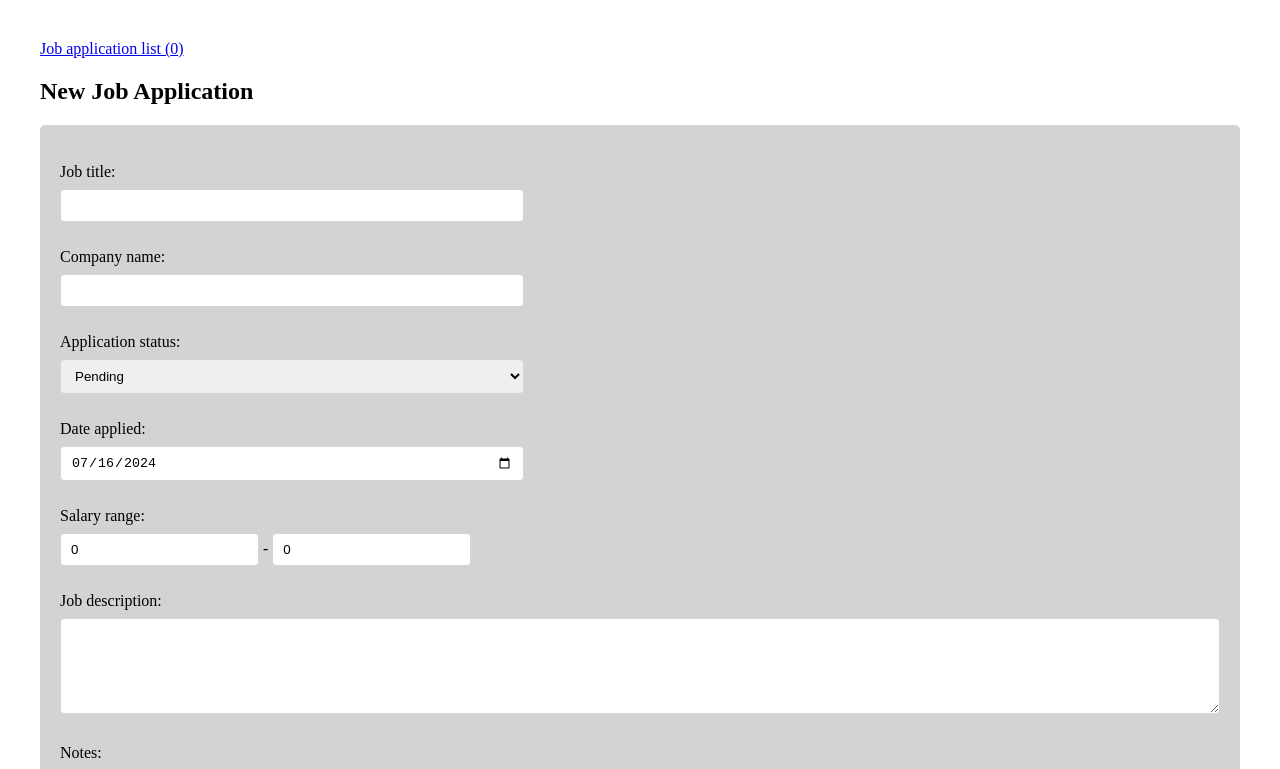
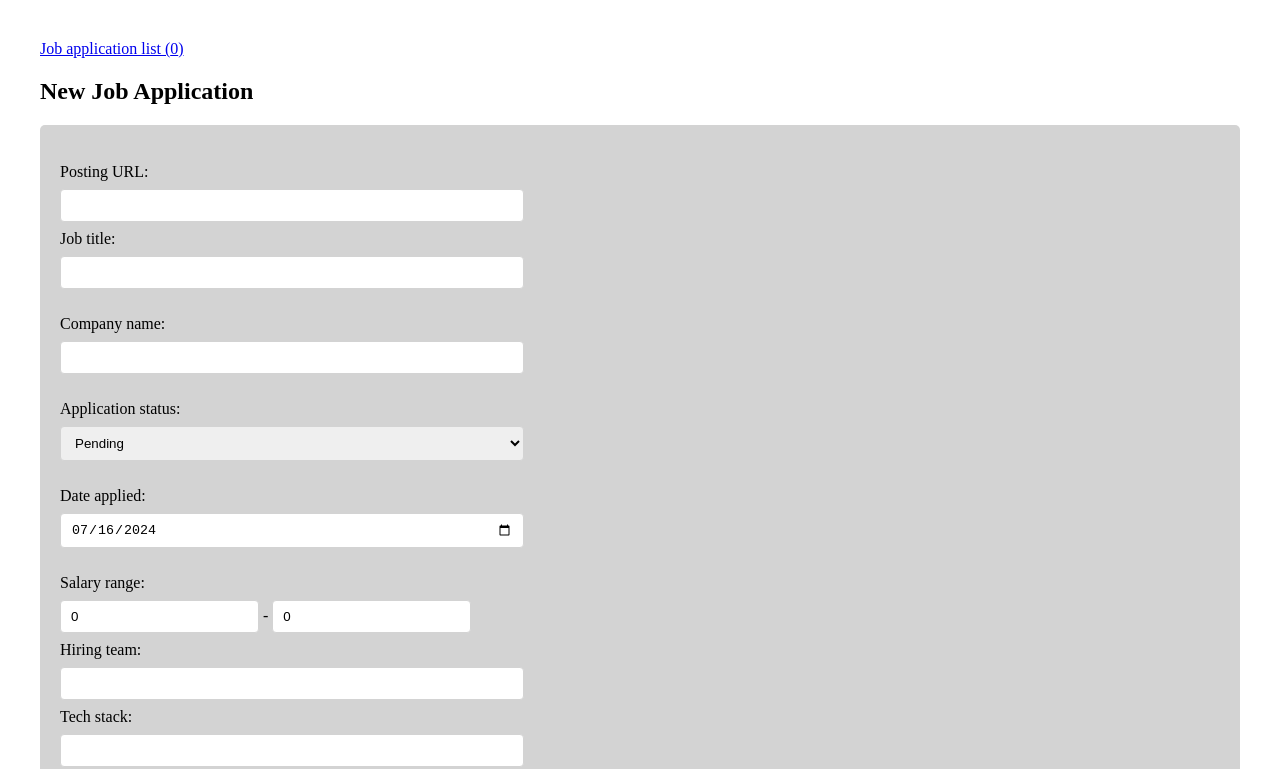
Before and after one commit to derrickserbia/jobtrackerapp, a React (Vite) app: page / in a window 1280 px wide. Shown: the top 769 px of the page. Built offline with nearby package versions, Linux system fonts and the light colour scheme; no server answers.

Commit message:
updating forms to include new jobapplication properties

```diff
--- a/src/JobApplicationDetails.jsx
+++ b/src/JobApplicationDetails.jsx
@@ -132,6 +132,36 @@ function JobApplicationDetails({ onUpdate }) {
                             </div>
                             <br />
                             <div>
+                                <label htmlFor="postingUrl">Posting URL: </label>
+                                <input
+                                    type="text"
+                                    name="postingUrl"
+                                    value={formData.postingUrl}
+                                    onChange={handleFormChange}
+                                />
+                            </div>
+                            <br />
+                            <div>
+                                <label htmlFor="hiringTeam">Hiring team: </label>
+                                <input
+                                    type="text"
+                                    name="hiringTeam"
+                                    value={formData.hiringTeam}
+                                    onChange={handleFormChange}
+                                />
+                            </div>
+                            <br />
+                            <div>
+                                <label htmlFor="techStack">Tech stack: </label>
+                                <input
+                                    type="text"
+                                    name="techStack"
+                                    value={formData.techStack}
+                                    onChange={handleFormChange}
+                                />
+                            </div>
+                            <br />
+                            <div>
                                 <label htmlFor="jobDescription">Job description: </label>
                                 <textarea
                                     name="jobDescription"
--- a/src/JobApplicationForm.jsx
+++ b/src/JobApplicationForm.jsx
@@ -40,8 +40,18 @@ function JobApplicationForm({ onCreate }) {
             <form className="form-input" autoComplete="on">
                 <br />
                 <div className="form-fields">
+                <div>
+                        <label htmlFor="postingUrl">Posting URL:</label>
+                        <input
+                            type="text"
+                            name="postingUrl"
+                            value={formData.postingUrl}
+                            onChange={handleFormChange}
+                            required
+                        />
+                    </div>
                     <div>
-                        <label htmlFor="jobTitle">Job title: </label>
+                        <label htmlFor="jobTitle">Job title:</label>
                         <input
                             autoComplete="on"
                             type="text"
@@ -53,7 +63,7 @@ function JobApplicationForm({ onCreate }) {
                     </div>
                     <br />
                     <div>
-                        <label htmlFor="companyName">Company name: </label>
+                        <label htmlFor="companyName">Company name:</label>
                         <input
                             type="text"
                             name="companyName"
@@ -64,7 +74,7 @@ function JobApplicationForm({ onCreate }) {
                     </div>
                     <br />
                     <div>
-                        <label htmlFor="status">Application status: </label>
+                        <label htmlFor="status">Application status:</label>
                         <select
                             name="status"
                             defaultValue={JobApplicationStatus.Pending}
@@ -79,7 +89,7 @@ function JobApplicationForm({ onCreate }) {
                     </div>
                     <br />
                     <div>
-                        <label htmlFor="dateApplied">Date applied: </label>
+                        <label htmlFor="dateApplied">Date applied:</label>
                         <input
                             type="date"
                             name="dateApplied"
@@ -88,7 +98,7 @@ function JobApplicationForm({ onCreate }) {
                         />
                     </div>
                     <br />
-                    <label htmlFor="minSalary">Salary range: </label>
+                    <label htmlFor="minSalary">Salary range:</label>
                     <div>
                         <input
                             type="number"
@@ -106,11 +116,33 @@ function JobApplicationForm({ onCreate }) {
                             onChange={handleFormChange}
                         />
                     </div>
+                    <div>
+                        <label htmlFor="hiringTeam">Hiring team:</label>
+                        <input
+                            autoComplete="on"
+                            type="text"
+                            name="hiringTeam"
+                            value={formData.hiringTeam}
+                            onChange={handleFormChange}
+                            required
+                        />
+                    </div>
+                    <div>
+                        <label htmlFor="techStack">Tech stack:</label>
+                        <input
+                            autoComplete="on"
+                            type="text"
+                            name="techStack"
+                            value={formData.techStack}
+                            onChange={handleFormChange}
+                            required
+                        />
+                    </div>
                     <br />
                 </div>
                 <div>
                     <div>
-                        <label htmlFor="jobDescription">Job description: </label>
+                        <label htmlFor="jobDescription">Job description:</label>
                         <textarea
                             name="jobDescription"
                             value={formData.jobDescription}
@@ -119,7 +151,7 @@ function JobApplicationForm({ onCreate }) {
                     </div>
                     <br />
                     <div>
-                        <label htmlFor="notes">Notes: </label>
+                        <label htmlFor="notes">Notes:</label>
                         <textarea
                             name="notes"
                             value={formData.notes}
```
